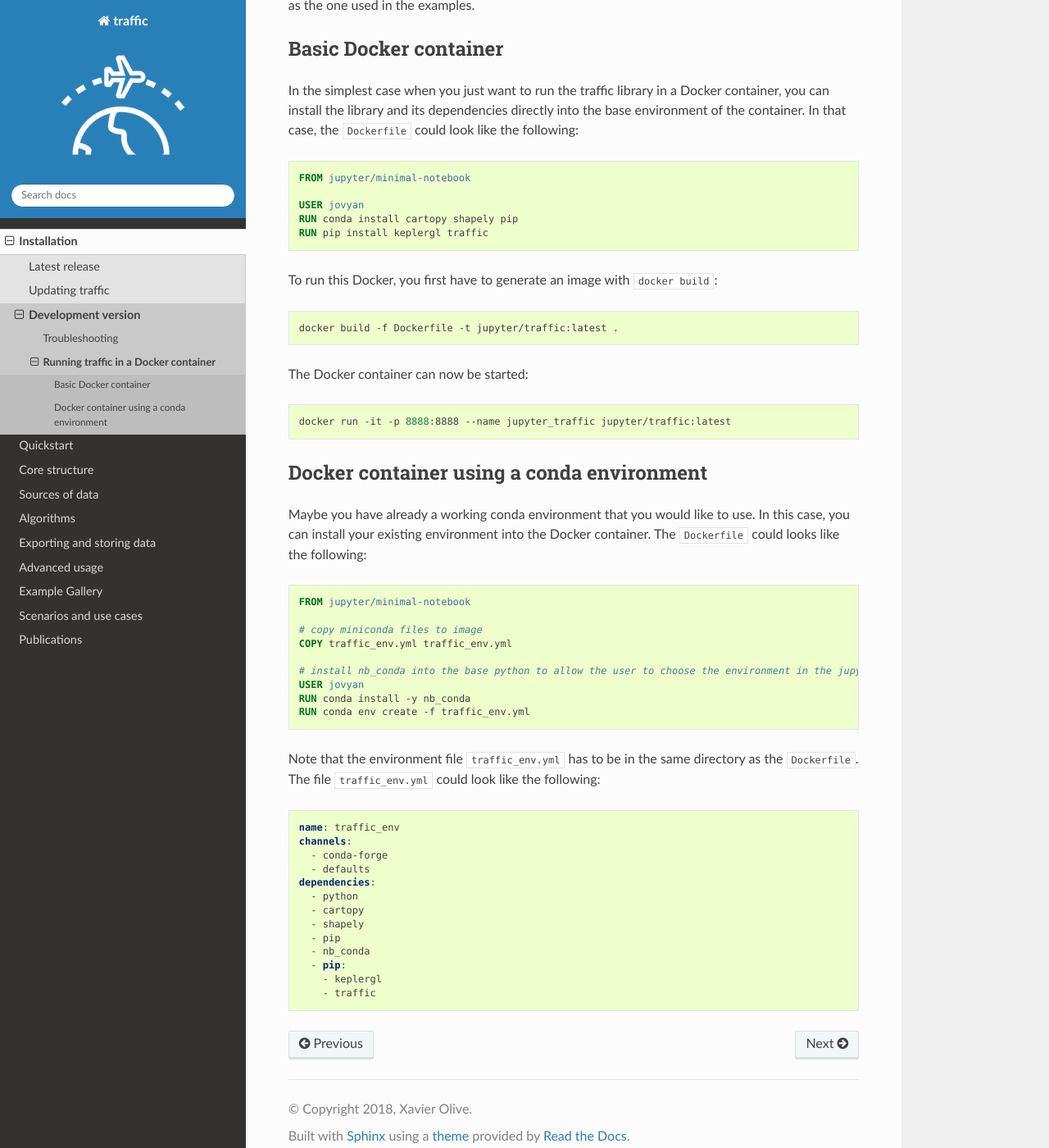
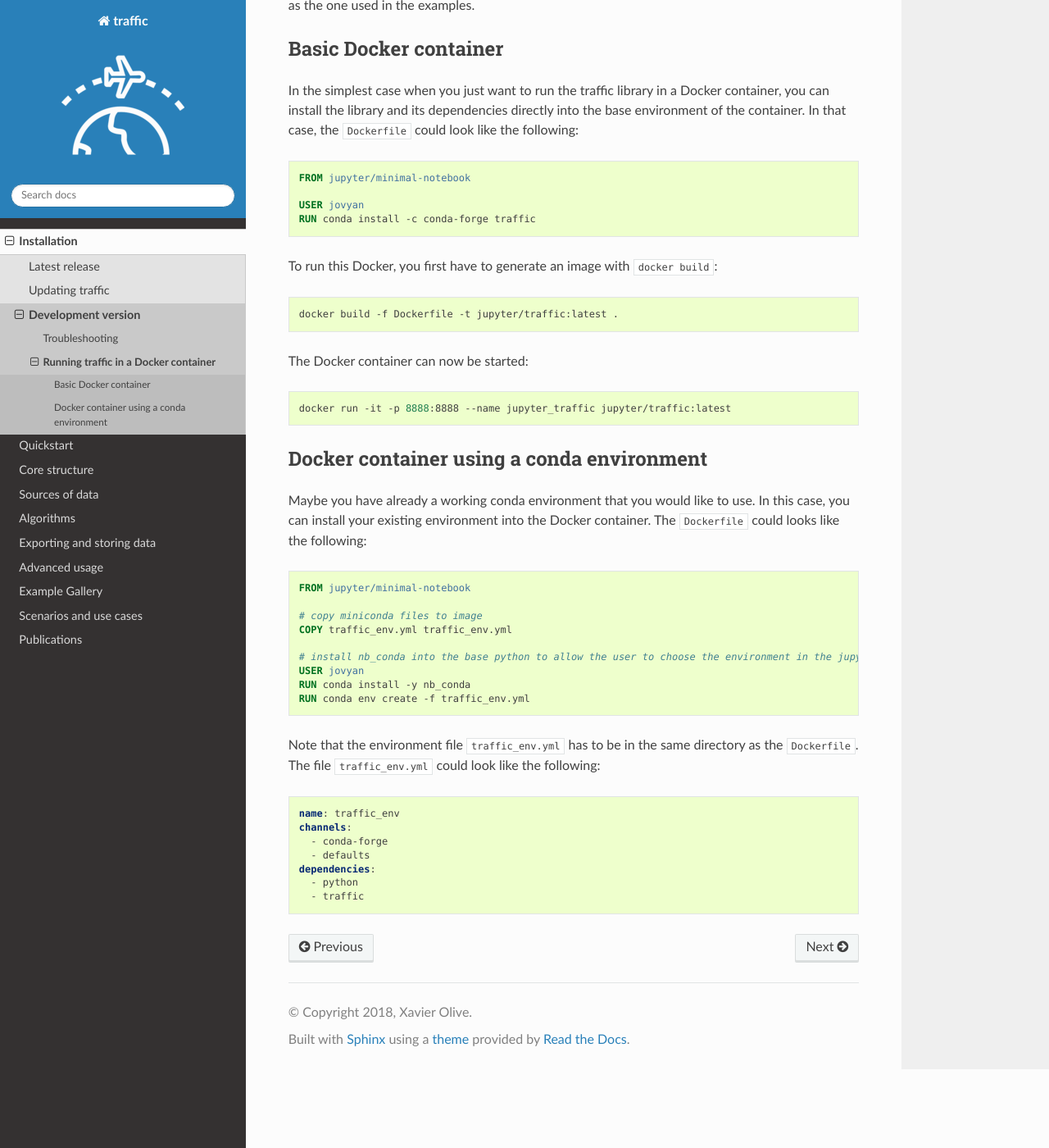
Before and after one commit to xoolive/traffic, a Sphinx documentation site: the page built from docs/docker.rst, in a window 1280 px wide and 1400 px high, scrolled down 270 px. Shown: the whole window at 82% size. Built offline with Sphinx 7.4.7 and the Read the Docs theme 2.0.0, drawn with Linux system fonts in a browser that asks for light colours; pages that are not in the unit, such as notebooks, are missing from menus; a script that is not in the unit is left out; comment, search, counter and statistics services are not loaded.

Commit message:
update docker instructions

```diff
--- a/docs/docker.rst
+++ b/docs/docker.rst
@@ -14,8 +14,7 @@ In the simplest case when you just want to run the traffic library in a Docker c
     FROM jupyter/minimal-notebook
 
     USER jovyan
-    RUN conda install cartopy shapely pip
-    RUN pip install keplergl traffic
+    RUN conda install -c conda-forge traffic
 
 To run this Docker, you first have to generate an image with ``docker build``:
 
@@ -56,10 +55,4 @@ Note that the environment file ``traffic_env.yml`` has to be in the same directo
       - defaults
     dependencies:
       - python
-      - cartopy
-      - shapely
-      - pip
-      - nb_conda
-      - pip:
-        - keplergl
-        - traffic
+      - traffic
```
